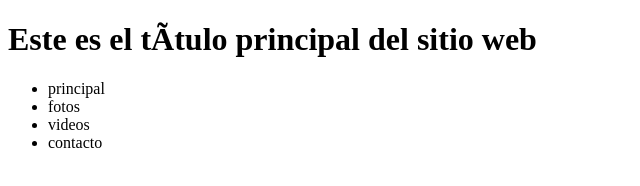
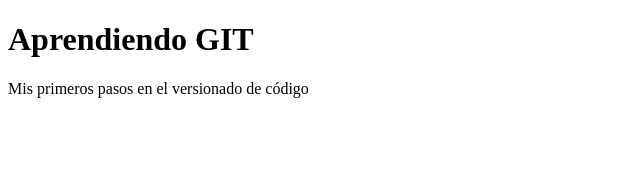
Before and after one commit to avanzaqui/youtube-git-main-avanzaqui, a plain HTML site: page index.html in a window 1280 px wide. Shown: the whole page, without its empty margins (0-640 px from the left). Drawn offline with Linux system fonts and the light colour scheme.

Commit message:
Creando un archivo index.html

```diff
--- a/index.html
+++ b/index.html
@@ -1,23 +1,13 @@
 <!DOCTYPE html>
 <html lang="es">
 <head>
-<meta charset="iso-8859-1">
-<meta name="description" content="Ejemplo de HTML5">
-<meta name="keywords" content="HTML5, CSS3, JavaScript">
-<title>Este texto es el título del documento</title>
-<link rel="stylesheet" href="misestilos.css">
+    <meta charset="UTF-8">
+    <meta name="viewport" content="width=device-width, initial-scale=1.0">
+    <title>Aprendiendo GIT</title>
 </head>
 <body>
-<header>
-<h1>Este es el título principal del sitio web</h1>
-</header>
-<nav>
-<ul>
-<li>principal</li>
-<li>fotos</li>
-<li>videos</li>
-<li>contacto</li>
-</ul>
-</nav>
+    <h1>Aprendiendo GIT</h1>
+
+    <p>Mis primeros pasos en el versionado de código</p>
 </body>
 </html>
```
